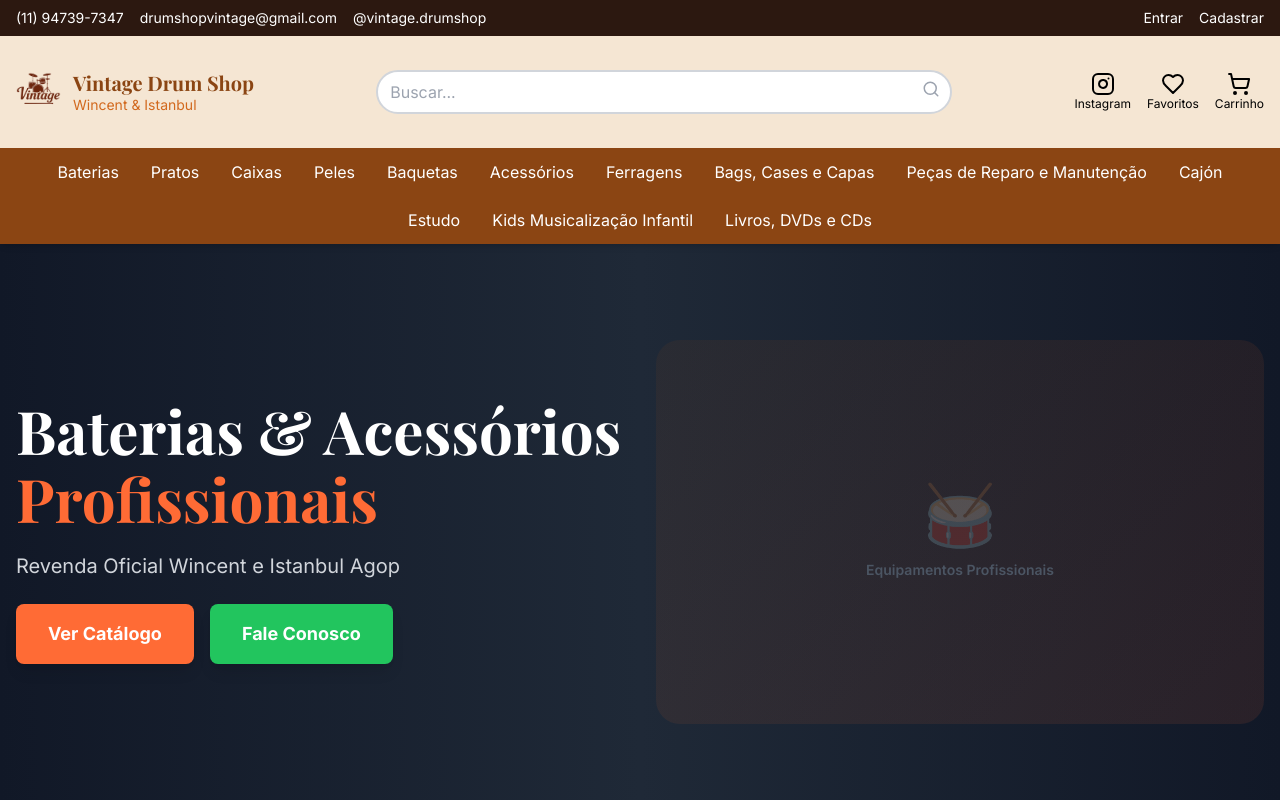
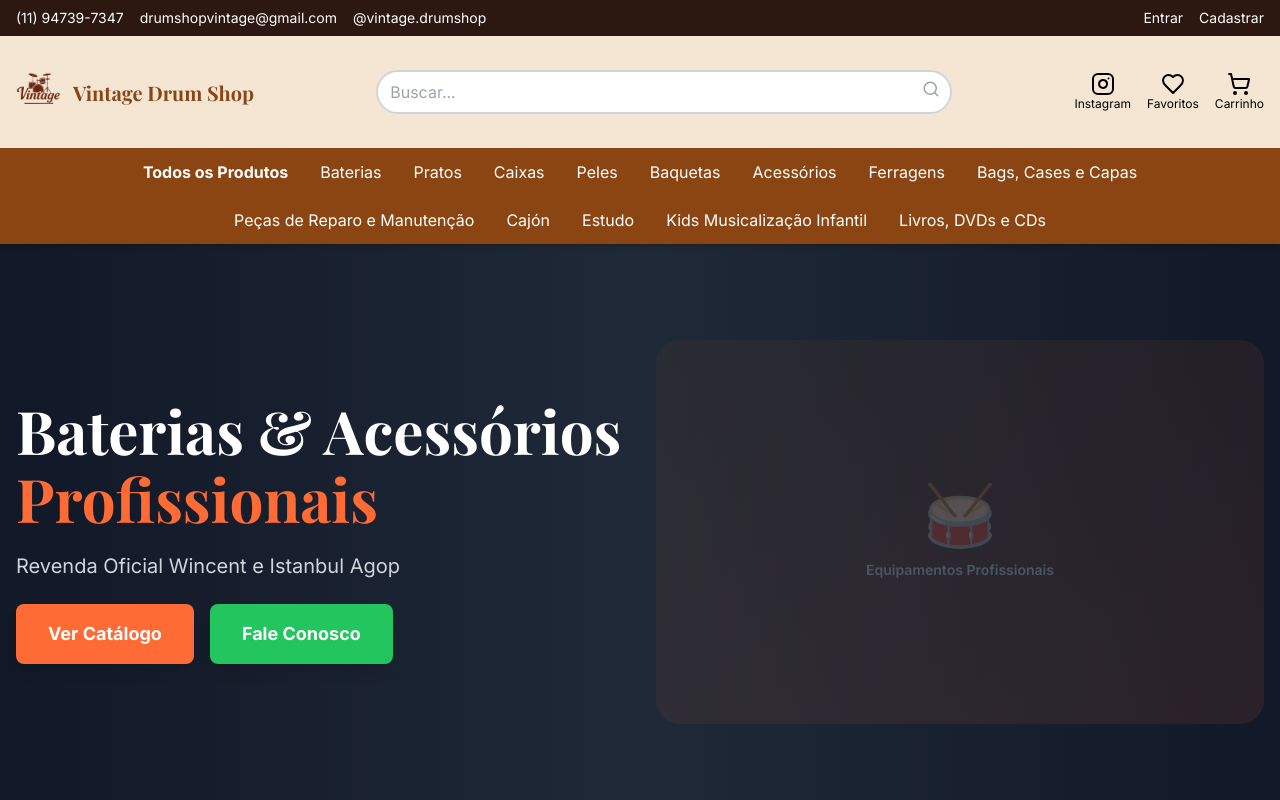
Before and after one commit to jcrispiniano/vintage-drumshop, a Next.js app: page /vintage-drumshop/ in a window 1280 px wide. Shown: the top 800 px of the page. Built offline with nearby package versions, Linux system fonts and the light colour scheme; a web font is replaced by a local one.

Commit message:
Remove 'Wincent & Istanbul' do header e adiciona 'Todos os Produtos' no menu

```diff
--- a/app/page.tsx
+++ b/app/page.tsx
@@ -53,6 +53,15 @@
           {/* Categorias */}
           <nav className="flex-1 overflow-y-auto">
             <ul className="py-2">
+              <li>
+                <a
+                  href="#produtos"
+                  onClick={() => setIsSidebarOpen(false)}
+                  className="block px-6 py-3 hover:bg-lightBg transition border-b border-gray-100 font-bold text-primary"
+                >
+                  Todos os Produtos
+                </a>
+              </li>
               {categories.map(cat => (
                 <li key={cat.id}>
                   <a
@@ -118,9 +127,6 @@
                 <h1 className="text-xl font-bold text-primary leading-tight">
                   Vintage Drum Shop
                 </h1>
-                <p className="text-sm text-secondary">
-                  Wincent & Istanbul
-                </p>
               </div>
             </a>
 
@@ -171,6 +177,14 @@
         <nav className="bg-primary text-white hidden md:block">
           <div className="container mx-auto px-4">
             <ul className="flex justify-center flex-wrap">
+              <li>
+                <a
+                  href="#produtos"
+                  className="block px-4 py-3 hover:bg-secondary transition font-bold"
+                >
+                  Todos os Produtos
+                </a>
+              </li>
               {categories.map(cat => (
                 <li key={cat.id}>
                   <a
```
